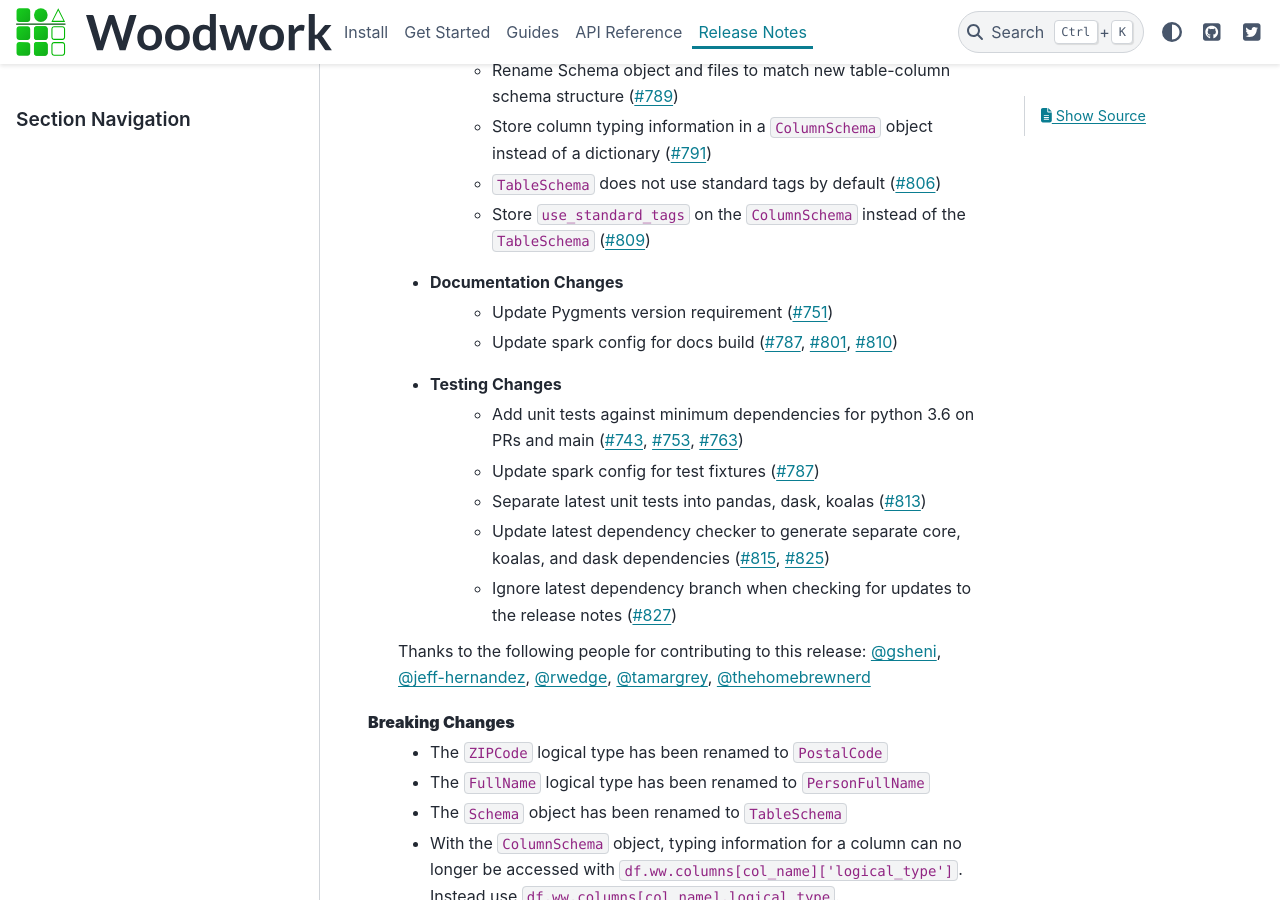
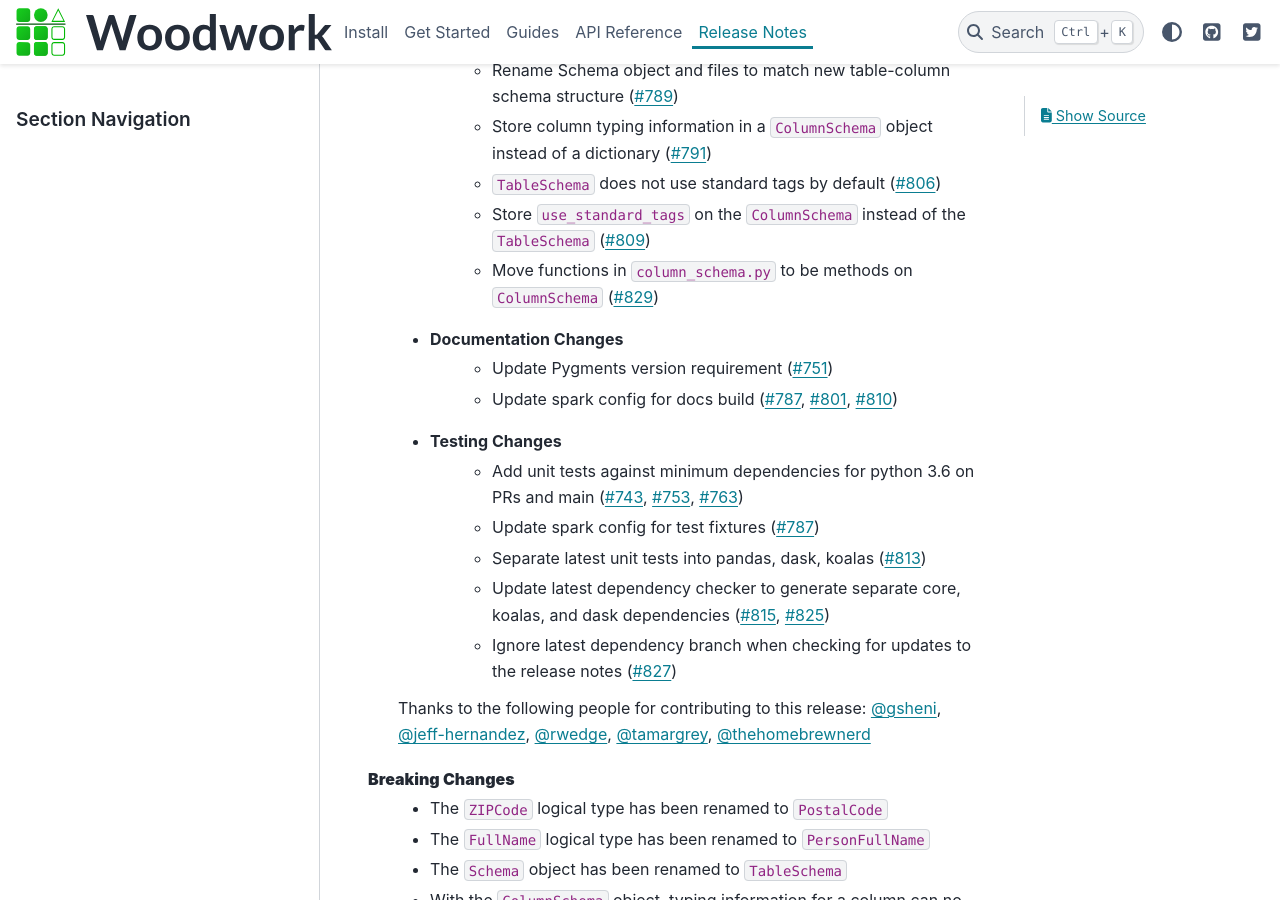
Before and after one commit to alteryx/woodwork, a Sphinx documentation site: the page built from docs/source/release_notes.rst, in a window 1280 px wide and 900 px high, scrolled down 1003 px. Built offline with Sphinx 7.4.7 and the PyData theme 0.15.4, drawn with Linux system fonts in a browser that asks for light colours; comment, search, counter and statistics services are not loaded.

Commit message:
Add release note

```diff
--- a/docs/source/release_notes.rst
+++ b/docs/source/release_notes.rst
@@ -28,6 +28,7 @@ Release Notes
         * Store column typing information in a ``ColumnSchema`` object instead of a dictionary (:pr:`791`)
         * ``TableSchema`` does not use standard tags by default (:pr:`806`)
         * Store ``use_standard_tags`` on the ``ColumnSchema`` instead of the ``TableSchema`` (:pr:`809`)
+        * Move functions in ``column_schema.py`` to be methods on ``ColumnSchema`` (:pr:`829`)
     * Documentation Changes
         * Update Pygments version requirement (:pr:`751`)
         * Update spark config for docs build (:pr:`787`, :pr:`801`, :pr:`810`)
```
